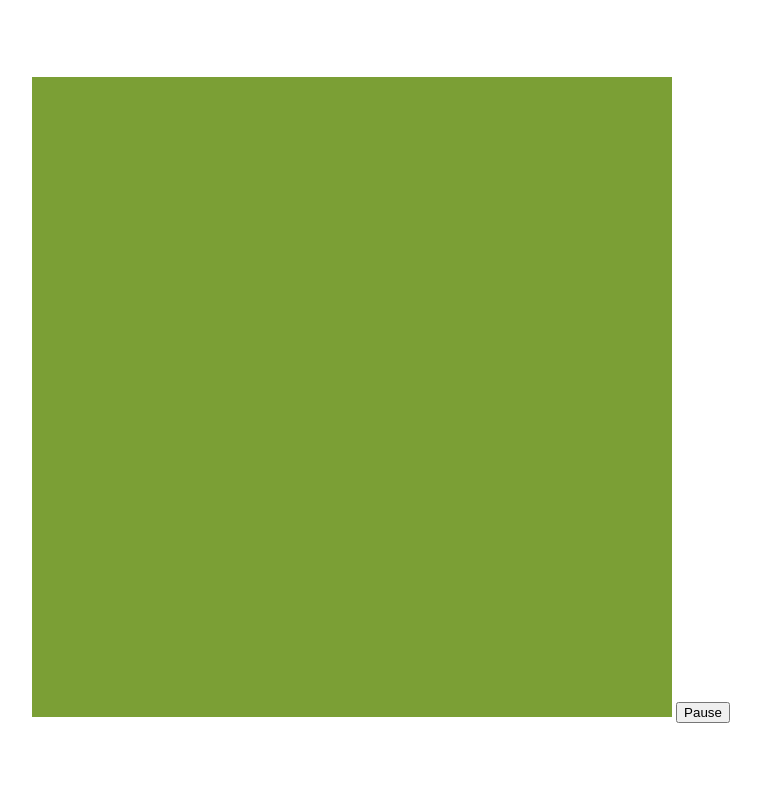
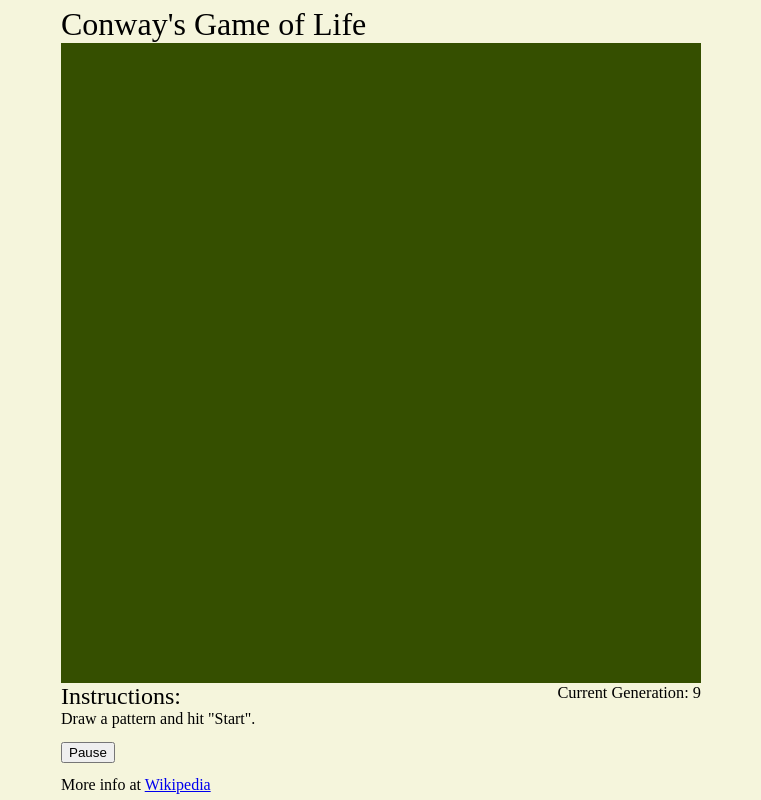
Before and after one commit to PixelHorror/game-of-life, a plain HTML site: page index.html in a window 1280 px wide. Both pictures are taken after a click on the button "Start". Shown: the whole page, without its empty margins (259-1020 px from the left). Drawn offline with Linux system fonts and the light colour scheme.

Commit message:
Finished implementation

```diff
--- a/index.html
+++ b/index.html
@@ -12,6 +12,7 @@
     html {
       box-sizing: border-box;
       font-size: 16px;
+      background: beige;
     }
 
     *, *:before, *:after {
@@ -47,14 +48,40 @@
       width: 640px;
       height: 640px;
       image-rendering: pixelated;
+      display: block;
+    }
+
+    button {
+      margin: 1em 0;
+    }
+
+    article {
+      display: flex;
+    }
+
+    .generation {
+      margin-left: auto;
+      font-size: 14px;
     }
   </style>
 </head>
 <body>
+  <h1>Conway's Game of Life</h1>
   <canvas></canvas>
+  <article>
+    <div class="instructions">
+      <h2>Instructions:</h2>
+      <p>Draw a pattern and hit "Start".</p>
+      <button>Start</button>
+    </div>
+    <div class="generation">
+      <h3></h3>
+    </div>
+  </article>
 
-  <button>Start</button>
-
+  <article>
+    <p>More info at <a href="https://en.wikipedia.org/wiki/Conway%27s_Game_of_Life">Wikipedia</a></p>
+  </article>
   <script type="module" src="./src/Cell.js"></script>
   <script type="module" src="./src/World.js"></script>
   <script type="module" src="./src/main.js"></script>
--- a/src/Cell.js
+++ b/src/Cell.js
@@ -3,18 +3,32 @@
     this.height = size;
     this.width = size;
 
+    // Allow only one cell per coordinate step.
     this.x = this.width * coords.x;
     this.y = this.height * coords.y;
 
     this.canvas = canvas;
     this.setDead();
     this.willDie = true;
+    this.setDefaultTimeDead();
 
     this.neighbors = [];
   }
 
   isAlive() {
     return this.alive;
+  }
+
+  resetTimeDead() {
+    this.timeDead = 0;
+  }
+
+  setTimeDead(value) {
+    this.timeDead = value;
+  }
+
+  setDefaultTimeDead() {
+    this.setTimeDead(5);
   }
 
   isDead() {
@@ -24,18 +38,27 @@
   setAlive() {
     this.alive = true;
     this.color = '#d4ee9f';
+    this.resetTimeDead();
   }
 
   setDead() {
     this.alive = false;
-    this.color = '#7b9f35';
+
+    if (this.timeDead >= 0 && this.timeDead < 4) {
+      this.color = '#a5c663';
+    } else {
+      this.color = '#354f00';
+    }
+
+    this.timeDead++;
   }
 
   setNeighbors(neighbors) {
     this.neighbors = neighbors;
   }
 
-  setFuture() {
+  // First, calculate wether the cell will live or die on the future generation.
+  updateFutureState() {
     const alive = this.neighbors.filter(n => n.isAlive()).length;
 
     if (this.isAlive() && alive === 2 || alive === 3) {
@@ -47,16 +70,19 @@
     }
   }
 
+  // Taking the precalculated values, update the state and render it
   handleGenerationPass(canvas) {
     this.willDie ? this.setDead() : this.setAlive();
+
     this.render(canvas);
   }
 
   render(canvas) {
-    const context = canvas.getContext('2d');
+    const ctx = canvas.getContext('2d');
 
-    context.fillStyle = this.color;
-    context.fillRect(
+    ctx.fillStyle = this.color;
+    ctx.linecap = 'round';
+    ctx.fillRect(
       this.x,
       this.y,
       this.width,
@@ -65,6 +91,8 @@
   }
 
   toggle() {
+    this.setDefaultTimeDead();
+
     this.isDead() ? this.setAlive() : this.setDead();
   }
 }
--- a/src/Input.js
+++ b/src/Input.js
@@ -1,3 +1,6 @@
+/**
+ * Handles Input and DOM Interaction
+ */
 export default class Input {
   constructor(canvas, button, cellSize) {
     this.canvas = canvas;
@@ -6,6 +9,7 @@
 
     this.button.addEventListener('click', click => this.onButtonPress(click));
     this.canvas.addEventListener('mousedown', click => this.onCanvasPress(click));
+    this.generation = this.canvas.parentElement.querySelector('.generation h3');
 
     this.buttonPress = false;
     this.canvasPress = {};
@@ -22,17 +26,23 @@
 
     click.preventDefault();
 
+    // Values are scaled per cell width/height value
     this.canvasPress.x = Math.floor((clientX - boundBox.left) / this.cellSize, 10);
     this.canvasPress.y = Math.floor((clientY - boundBox.top) / this.cellSize, 10);
   }
 
   update(globalState, world) {
+    if (globalState.isRunning()) {
+      this.generation.innerText = `Current Generation: ${world.generation}`;
+    }
+
+    // Do we have pending inputs to resolve?
     if (this.buttonPress) {
       this.updateButton(globalState);
       this.buttonPress = null;
     }
 
-    if (this.canvasPress.x && this.canvasPress.y) {
+    if (Number.isInteger(this.canvasPress.x) && Number.isInteger(this.canvasPress.y)) {
       world.toggleAt(this.canvasPress.x, this.canvasPress.y);
       this.canvasPress = {};
     }
--- a/src/State.js
+++ b/src/State.js
@@ -1,3 +1,6 @@
+/**
+ * Simple class for holding the global state
+ */
 export default class State {
   constructor() {
     this.running = false;
--- a/src/World.js
+++ b/src/World.js
@@ -10,16 +10,19 @@
     this.fill();
   }
 
+  // Called everytime a new generation arrives, updates all the future states
+  // and renders them as well.
   advanceGeneration(globalState, canvas) {
     if (globalState.isRunning()) {
       this.generation++;
 
       const allCells = this.getFlat();
-      allCells.forEach(c => c.setFuture());
+      allCells.forEach(c => c.updateFutureState());
       allCells.forEach(c => c.handleGenerationPass(canvas));
     }
   }
 
+  // Builds the initial state of the matrix and sets neighbors per cell.
   fill() {
     for (let h = 0; h < this.size; h++) {
       let level = [];
@@ -74,8 +77,4 @@
     const cell = this.getAt(x, y);
     cell.toggle();
   }
-
-  killAll() {
-    this.getFlat().forEach(c => c.setDead());
-  }
 }
```
